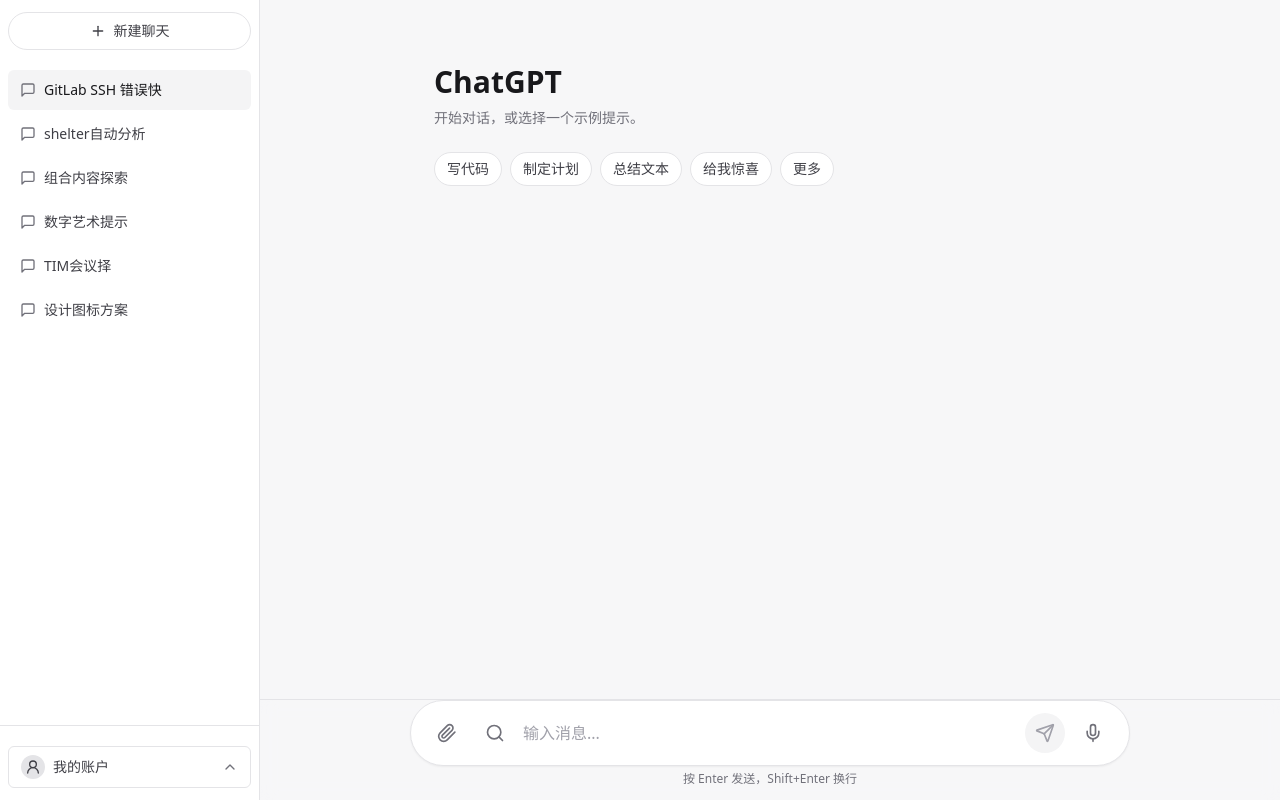
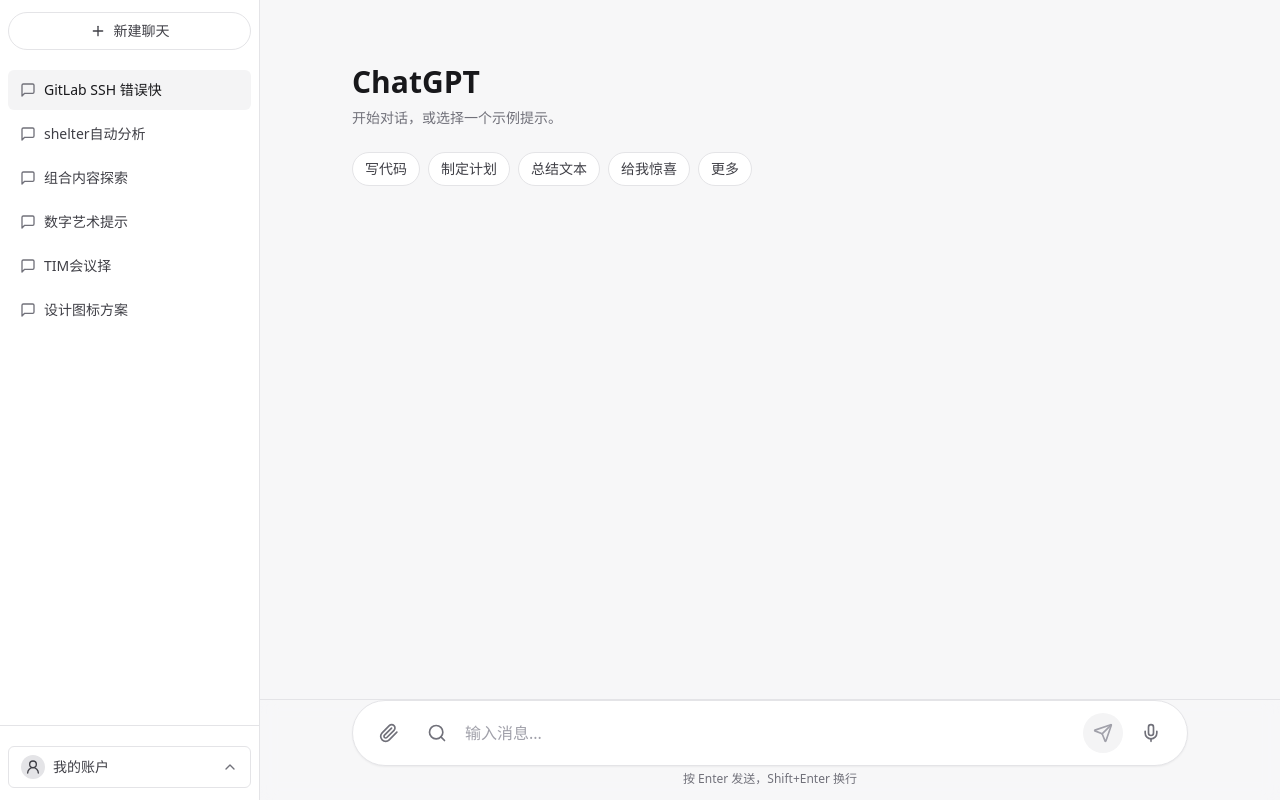
Before and after one commit to pgd-LC2/ptchat, a Next.js app: page / in a window 1280 px wide. Built offline with nearby package versions, Linux system fonts and the light colour scheme.

Commit message:
调整消息区域宽度和大小

```diff
--- a/components/chat/ChatInput.tsx
+++ b/components/chat/ChatInput.tsx
@@ -13,7 +13,7 @@
 
 export default function ChatInput({ className, value, disabled, onChange, onSubmit }: Props) {
   return (
-    <div className={`mx-auto w-full max-w-[768px] px-6 pb-3 ${className || ''}`}>
+    <div className={`w-full pb-3 ${className || ''}`}>
       <form
         className="flex items-center gap-2 rounded-full overflow-hidden border border-zinc-200 bg-white px-4 py-3 shadow-sm hover:border-zinc-300 focus-within:border-zinc-400 min-h-[52px]"
         onSubmit={(e) => {
--- a/components/chat/ChatMessage.tsx
+++ b/components/chat/ChatMessage.tsx
@@ -10,7 +10,7 @@
   const isAssistant = role === 'assistant';
   return (
     <div
-      className={`w-full rounded-2xl border p-4 ${
+      className={`w-full rounded-2xl border p-3 ${
         isAssistant ? 'bg-zinc-50 border-zinc-200' : 'bg-white border-zinc-200'
       }`}
     >
--- a/components/chat/ChatView.tsx
+++ b/components/chat/ChatView.tsx
@@ -23,7 +23,7 @@
   return (
     <div className="flex min-h-screen flex-col">
       <div className="flex-1 overflow-y-auto">
-        <div className="mx-auto w-full max-w-[768px] px-6 py-6 space-y-4">
+        <div className="mx-auto w-full max-w-[900px] px-8 py-6 space-y-4">
           {!hasMessages && <WelcomeScreen />}
           {messages.map((m) =>
             m.role === 'user' ? (
@@ -35,7 +35,9 @@
         </div>
       </div>
       <div className="sticky bottom-0 border-t border-zinc-200 bg-[#F7F7F8]/80 backdrop-blur supports-[backdrop-filter]:bg-[#F7F7F8]/60">
-        <ChatInput value={input} disabled={isLoading} onChange={onInputChange} onSubmit={onSubmit} />
+        <div className="mx-auto w-full max-w-[900px] px-8">
+          <ChatInput value={input} disabled={isLoading} onChange={onInputChange} onSubmit={onSubmit} />
+        </div>
       </div>
     </div>
   );
--- a/components/chat/WelcomeScreen.tsx
+++ b/components/chat/WelcomeScreen.tsx
@@ -4,7 +4,7 @@
 
 export default function WelcomeScreen({ className }: Props) {
   return (
-    <section className={`mx-auto w-full max-w-[768px] px-6 py-10 ${className || ''}`}>
+    <section className={`w-full py-10 ${className || ''}`}>
       <h2 className="text-3xl font-semibold text-zinc-900">ChatGPT</h2>
       <p className="mt-2 text-sm text-zinc-500">开始对话，或选择一个示例提示。</p>
       <div className="mt-6 flex flex-wrap gap-2">
```
